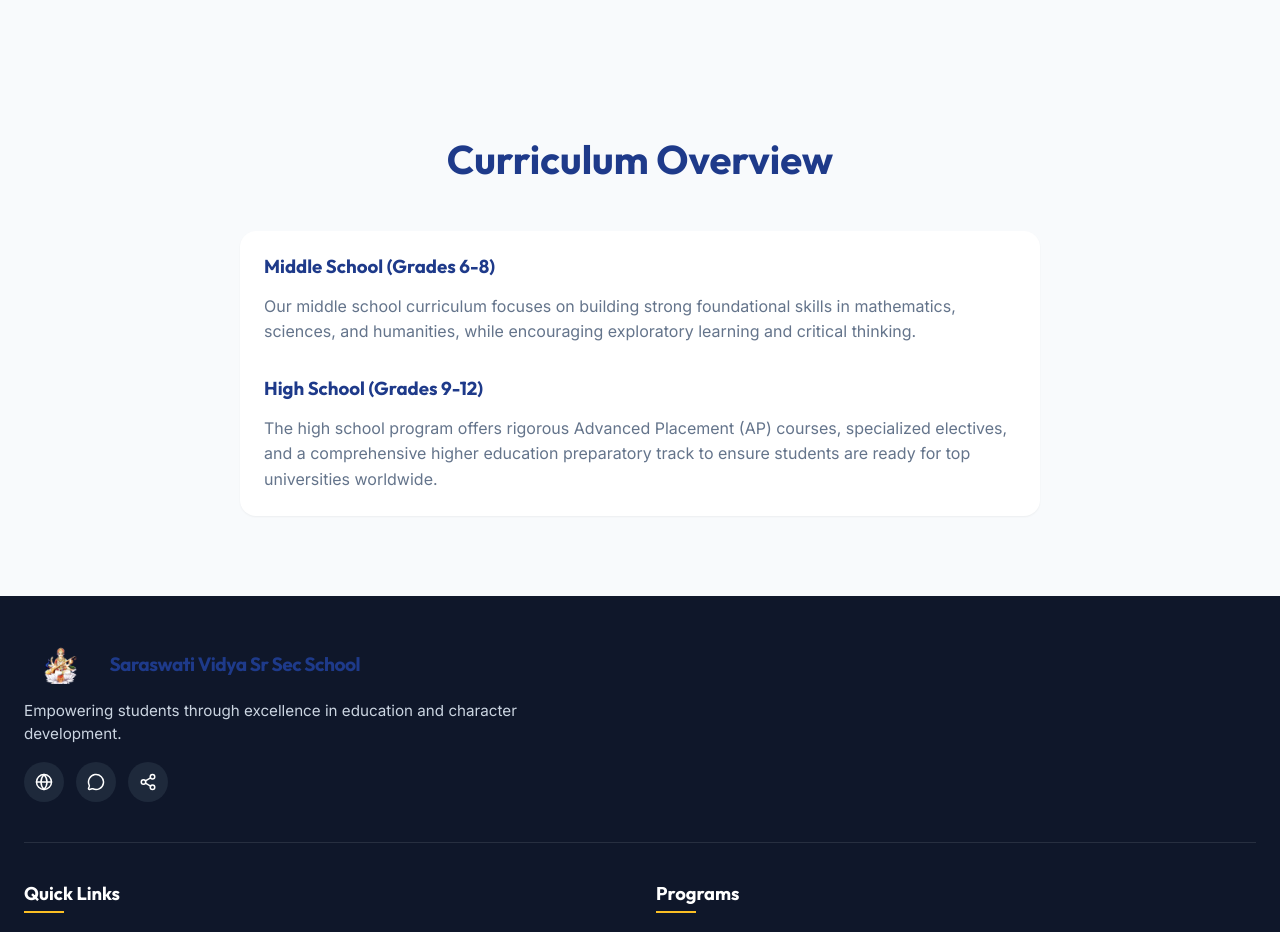
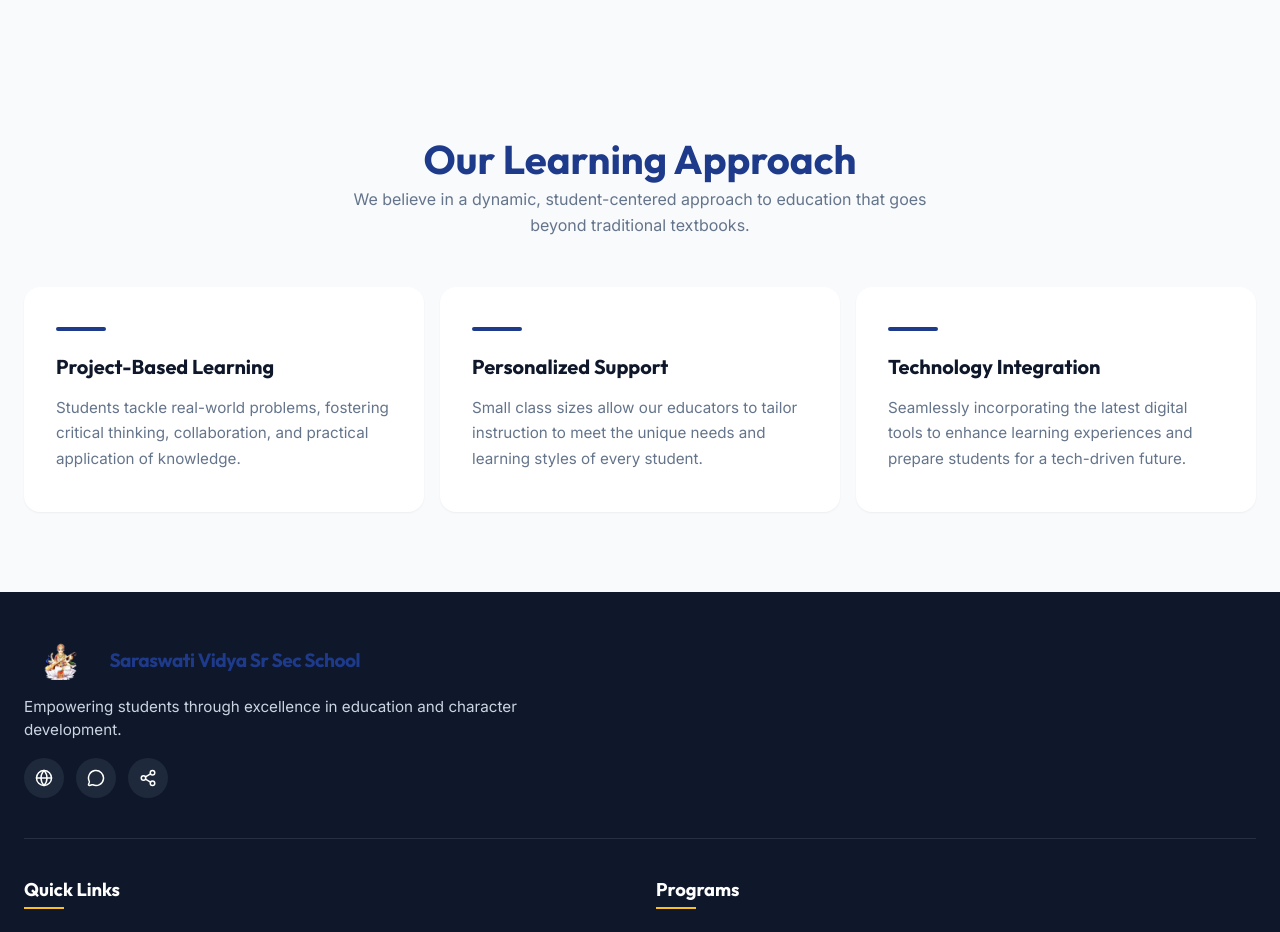
Before and after one commit to Mydvthukran/school-website, a React (Vite) app: page /academics in a window 1280 px wide. Shown: the part 1260-2192 px from the top of the page. Built offline with nearby package versions, Linux system fonts and the light colour scheme.

Commit message:
feat: create Academics page with program overview and learning approach sections

```diff
--- a/src/pages/Academics.jsx
+++ b/src/pages/Academics.jsx
@@ -62,18 +62,48 @@ const Academics = () => {
       <section className="section bg-light">
         <div className="container">
           <div className="section-title">
-            <h2>Curriculum Overview</h2>
+            <h2>Our Learning Approach</h2>
+            <p>We believe in a dynamic, student-centered approach to education that goes beyond traditional textbooks.</p>
           </div>
-          <div style={{ maxWidth: '800px', margin: '0 auto', backgroundColor: 'white', padding: '1.5rem', borderRadius: 'var(--radius-lg)', boxShadow: 'var(--shadow-sm)' }}>
-            <h3 style={{ marginBottom: '1rem', color: 'var(--color-primary)' }}>Middle School (Grades 6-8)</h3>
-            <p style={{ color: 'var(--color-text-muted)', marginBottom: '2rem' }}>
-              Our middle school curriculum focuses on building strong foundational skills in mathematics, sciences, and humanities, while encouraging exploratory learning and critical thinking.
-            </p>
-
-            <h3 style={{ marginBottom: '1rem', color: 'var(--color-primary)' }}>High School (Grades 9-12)</h3>
-            <p style={{ color: 'var(--color-text-muted)' }}>
-              The high school program offers rigorous Advanced Placement (AP) courses, specialized electives, and a comprehensive higher education preparatory track to ensure students are ready for top universities worldwide.
-            </p>
+          <div className="grid-3">
+            {[
+              {
+                title: "Project-Based Learning",
+                desc: "Students tackle real-world problems, fostering critical thinking, collaboration, and practical application of knowledge."
+              },
+              {
+                title: "Personalized Support",
+                desc: "Small class sizes allow our educators to tailor instruction to meet the unique needs and learning styles of every student."
+              },
+              {
+                title: "Technology Integration",
+                desc: "Seamlessly incorporating the latest digital tools to enhance learning experiences and prepare students for a tech-driven future."
+              }
+            ].map((item, idx) => (
+              <div
+                key={idx}
+                style={{
+                  backgroundColor: 'white',
+                  padding: '2.5rem 2rem',
+                  borderRadius: 'var(--radius-lg)',
+                  boxShadow: 'var(--shadow-sm)',
+                  transition: 'var(--transition)',
+                  textAlign: 'left'
+                }}
+                onMouseEnter={(e) => {
+                  e.currentTarget.style.transform = 'translateY(-8px)';
+                  e.currentTarget.style.boxShadow = 'var(--shadow-lg)';
+                }}
+                onMouseLeave={(e) => {
+                  e.currentTarget.style.transform = 'translateY(0)';
+                  e.currentTarget.style.boxShadow = 'var(--shadow-sm)';
+                }}
+              >
+                <div style={{ width: '50px', height: '4px', backgroundColor: 'var(--color-primary)', marginBottom: '1.5rem', borderRadius: '2px' }}></div>
+                <h3 style={{ fontSize: '1.25rem', marginBottom: '1rem', color: 'var(--color-text-main)' }}>{item.title}</h3>
+                <p style={{ color: 'var(--color-text-muted)', lineHeight: '1.7', fontSize: '0.95rem' }}>{item.desc}</p>
+              </div>
+            ))}
           </div>
         </div>
       </section>
```
